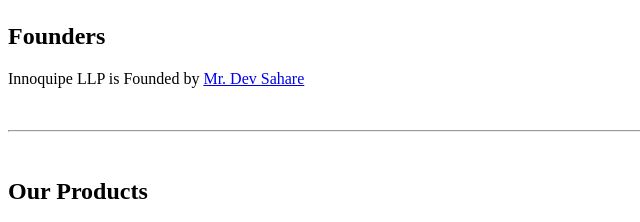
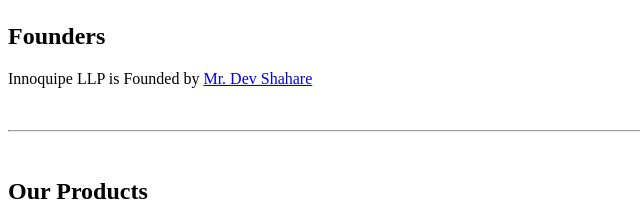
Before and after one commit to PrachiteshWakde/Innoquipe, a plain HTML site: page index.html in a window 1280 px wide. Shown: the part 204-426 px from the top of the page, 0-640 px from the left. Drawn offline with Linux system fonts and the light colour scheme.

Commit message:
Update index.html

```diff
--- a/index.html
+++ b/index.html
@@ -16,7 +16,7 @@
 <hr>
 <br>
 <h2>Founders</h2>
-<p>Innoquipe LLP is Founded by <a href="https://www.linkedin.com/in/dev-shahare-579b7819?lipi=urn%3Ali%3Apage%3Ad_flagship3_profile_view_base_contact_details%3BSGSNtYLQT4WOZK78qWnOZA%3D%3D">Mr. Dev Sahare<a/> </p>
+<p>Innoquipe LLP is Founded by <a href="https://www.linkedin.com/in/dev-shahare-579b7819?lipi=urn%3Ali%3Apage%3Ad_flagship3_profile_view_base_contact_details%3BSGSNtYLQT4WOZK78qWnOZA%3D%3D">Mr. Dev Shahare<a/> </p>
 <br>
 <hr>
 <br>
```
